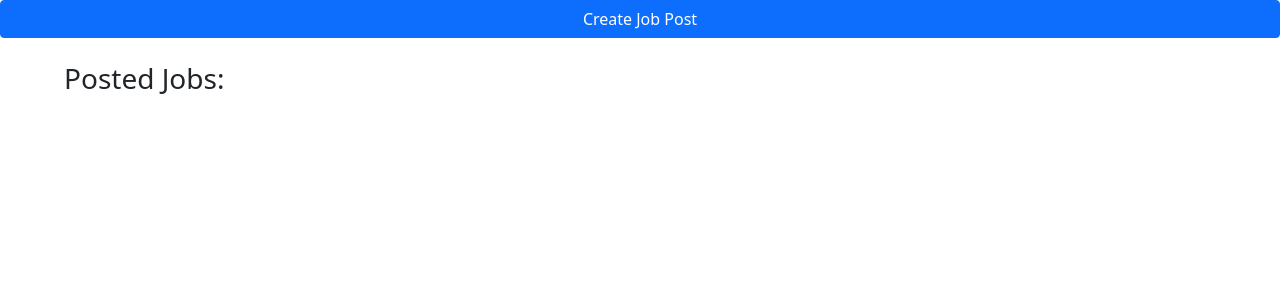
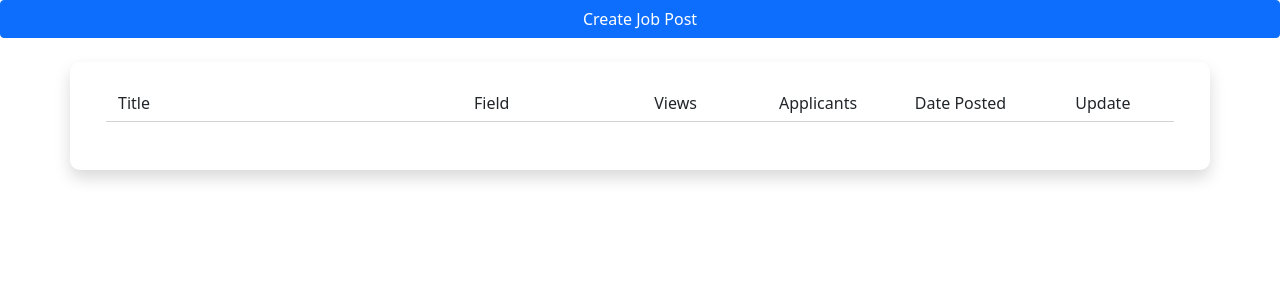
Before and after one commit to chris3953/WebApplication, a Flask app: page /CompanyHomePage.html in a window 1280 px wide. Shown: the part 104-404 px from the top of the page. Run offline with Flask 2, Linux system fonts and the light colour scheme; the visitor is signed in with stand-in values (Sample User, id 1); data that the repository does not hold is empty.

Commit message:
protected route and some ui

```diff
--- a/application/app.py
+++ b/application/app.py
@@ -7,7 +7,7 @@ app = Flask(__name__)
 
 app.secret_key = "SFSU"
 app.config['MYSQL_DATABASE_USER'] = 'root'
-app.config['MYSQL_DATABASE_PASSWORD'] = 'root66730'
+app.config['MYSQL_DATABASE_PASSWORD'] = '2112'
 app.config['MYSQL_DATABASE_DB'] = 'LinkedSF'
 app.config['MYSQL_DATABASE_HOST'] = 'localhost'
 
@@ -16,6 +16,19 @@ mysql.init_app(app)
 conn = mysql.connect()
 cursor = conn.cursor()
 
+def company_required(func):
+    def secure_function():
+        if 'employer' not in session['type']:
+            return redirect('/CompanyRegistration.html')
+        return func()
+    return secure_function
+
+# def student_required(func):
+#     def secure_function():
+#         if 'student' not in session['type']:
+#             return redirect('/StudentRegistration.html')
+#         return func()
+#     return secure_function
 
 
 @app.route('/', methods = ['GET', 'POST'] )
@@ -29,6 +42,7 @@ def Home():
         if Company_account:
             session['loggedin'] = True
             session['id'] = Company_account[0]
+            session['type'] = 'employer'
             return redirect('CompanyHomePage.html')
         else:
             msg = 'Incorrect Username/Password'
@@ -40,6 +54,7 @@ def Home():
         if JobSeeker_account:
             session['loggedin'] = True
             session['id'] = JobSeeker_account[0]
+            session['type'] = 'student'
             return redirect('StudentHomePage.html')
         else:
             msg = 'Incorrect Username/Password'
@@ -55,6 +70,10 @@ def CompanyRegister():
         Password = request.form['Password']
         cursor.execute("INSERT INTO Company (Company_Name, Company_Email, Company_Username, Password) Values (%s, %s, %s, %s)", (Company_Name, Company_Email, Company_Username, Password))
         conn.commit()
+
+        ### To do: validate input
+
+        return redirect("/")
     return render_template("CompanyRegistration.html")
 
 @app.route('/StudentRegistration.html', methods = ['GET', 'POST'])
@@ -66,6 +85,9 @@ def StudentRegistration():
         JS_Username = request.form['JS_Username']
         Resume = request.form['Resume']
         Password = request.form['Password']
+
+        ### To do: validate input
+
         cursor.execute("INSERT INTO JobSeeker (JS_Username, First_Name, Last_Name, Email, Password, Resume) Values (%s, %s, %s, %s, %s, %s)", (JS_Username, First_Name, Last_Name, Email, Password, Resume))
         cursor.execute("INSERT IGNORE INTO JobSeeker (JS_Username, First_Name, Last_Name, Email, Password, Resume) Values (%s, %s, %s, %s, %s, %s)", (JS_Username, First_Name, Last_Name, Email, Password, Resume))
         conn.commit()
@@ -112,6 +134,7 @@ def SearchJob():
     return render_template("StudentHomePage.html")
 
 @app.route('/CompanyHomePage.html' , methods=['GET', 'POST'])
+@company_required
 def CompanyHome():
     cursor.execute('SELECT * FROM JobPost WHERE FK_Companyid = %s', (session['id']))
     if request.method == "POST":
@@ -144,7 +167,10 @@ def ShowResume():
 def logout():
     session.pop('loggedin', None)
     session.pop('id', None)
+    session.pop('type', None)
     return redirect('/')
+
+
 
 if __name__ == '__main__':
     app.debug = True
--- a/application/static/style.css
+++ b/application/static/style.css
@@ -26,17 +26,20 @@ form {
     border-radius: 15px !important;
 }
 
-.card-div {
+.container {
     margin: 1rem auto 1rem auto;
-    width: 90%;
+    width: 85%;
+    border-radius: 10px;
+    padding: 2rem 3rem 2rem 3rem!important;
 }
 
-.card-body {
-    padding: 1rem 2rem 1rem 2rem !important;
-    border-radius: 15px;
-    margin-top: 1rem;
-    margin-bottom: 2rem;
-    color: rgb(65, 63, 63);
+.col, .col-4 {
+    border-bottom: 1px solid rgb(212, 210, 210);
+}
+
+.row {
+    /* padding-top: 1rem; */
+    padding-bottom: 1rem;
 }
 
 .navbar {
--- a/application/templates/CompanyHomePage.html
+++ b/application/templates/CompanyHomePage.html
@@ -35,25 +35,52 @@
         </div>
       </a>
 
-      <div class="card-div">
-        <h3>Posted Jobs:</h3>
+      <div class="container shadow">
+        <!-- <h4>Posted Jobs</h4> -->
+
+        <div class="row">
+          <div class="col-4">
+            <h6>Title</h6>
+          </div>
+          <div class="col">
+            <h6>Field</h6>
+          </div>
+          <div class="col text-center">
+            <h6>Views</h6>
+          </div>
+          <div class="col text-center">
+            <h6>Applicants</h6>
+          </div>
+          <div class="col text-center">
+            <h6>Date Posted</h6>
+          </div>
+          <div class="col text-center">
+            <h6>Update</h6>
+          </div>
+        </div>
+
         {% for n in data %}
-            <div class="card-body shadow">
-               <h5>{{n[1]}}</h5>
-               <p>Field Of Work: {{n[9]}}
-                 <br>Location: {{n[5]}} {{n[6]}}, {{n[7]}}
-                 <br>Description: {{n[2]}}
-                 <br>Job Skills: {{n[3]}}
-                 <br>Wages: {{n[4]}}
-               </p>
-               <!-- <p>{{n[5]}}</p> -->
-               <!-- <p>{{n[5]}}
-                 {{n[6]}}, {{n[7]}}</p>
-               <p>{{n[9]}}</p> -->
-
-
-
-               <form method="POST">
+          <div class="row">
+            <div class="col-4">
+              <h5>{{n[1]}}</h5>
+            </div>
+            <div class="col">
+              {{n[9]}}
+            </div>
+            <div class="col text-center">
+              <h6>Views</h6>
+            </div>
+            <div class="col text-center">
+              <h6>Applicants</h6>
+            </div>
+            <div class="col text-center">
+              30
+            </div>
+            <div class="col text-center">
+              <button type="button" class="btn btn-outline-danger mb-3">Delete</button>
+            </div>
+          </div>
+          <!-- <form method="POST">
                 <div class="d-grid gap-2 d-md-flex justify-content-md-end">
                   <button type="button" class="btn btn-outline-danger" >Delete Job Post</button>
                 </div>
@@ -65,9 +92,9 @@
                 <input type="hidden" name="buttonID" value="{{n[0]}}">
                 <button type="submit" class="btn btn-outline-danger" >Show Applicants</button>
                  </div>
-               </form>
-            </div>
+               </form>  -->
         {% endfor %}
-        </div>
+      </div>
+
 </body>
 </html>
```
